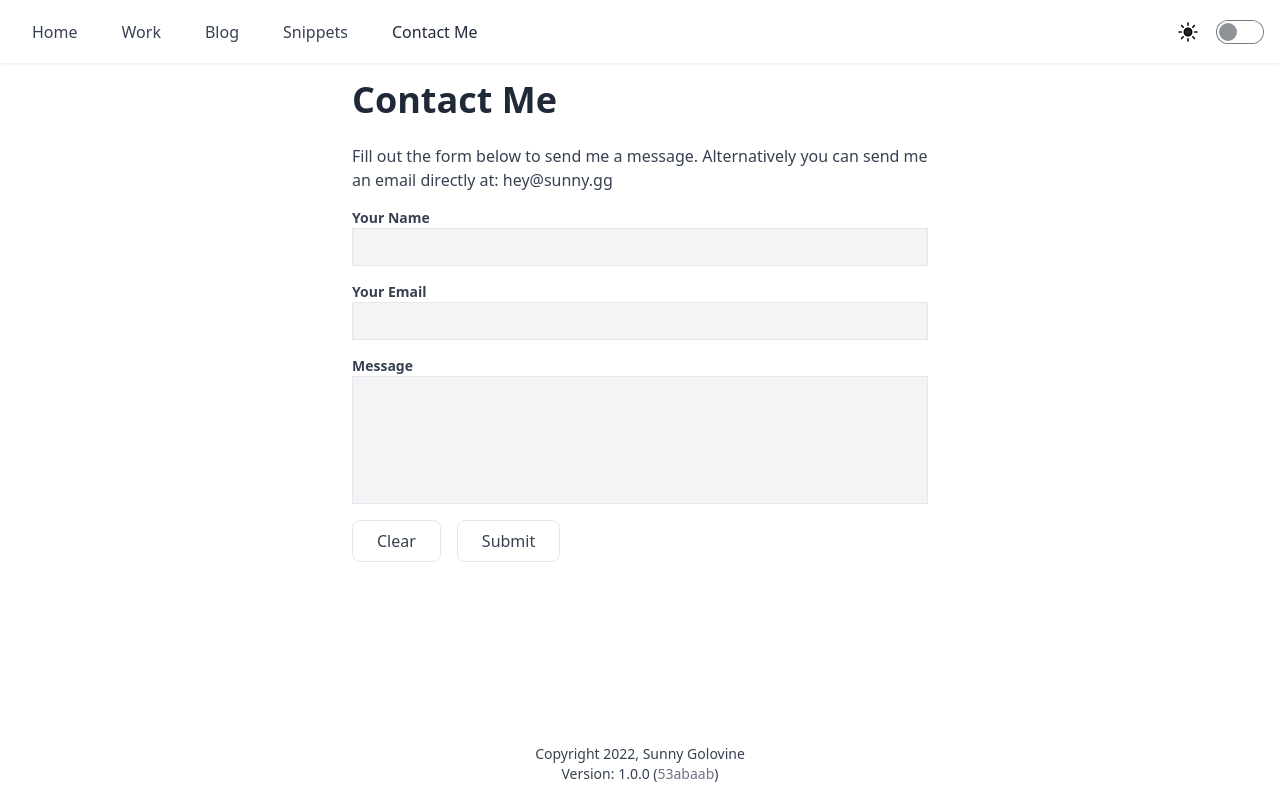
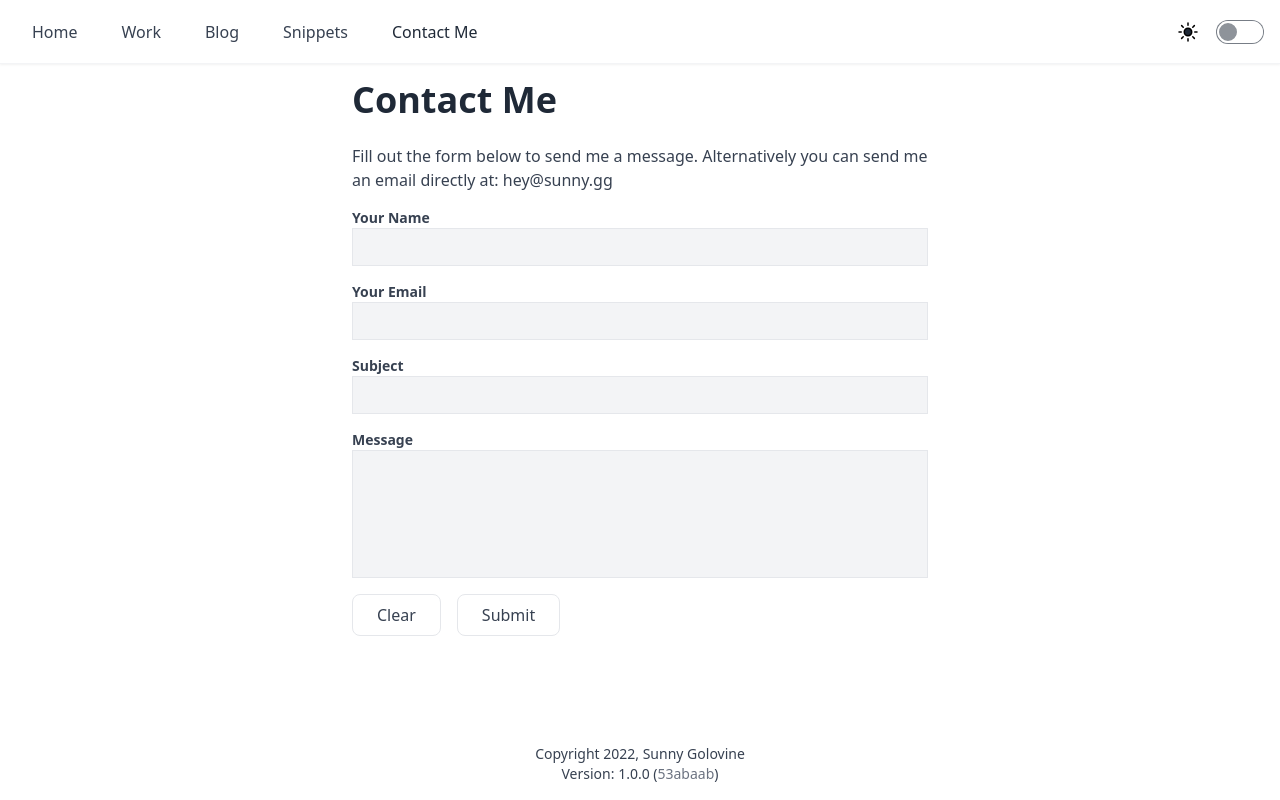
Before and after one commit to sgolovine/www-2022, a Next.js app: page /contact in a window 1280 px wide. Built offline with nearby package versions, Linux system fonts and the light colour scheme.

Commit message:
feat(contact): add form errors to UI

```diff
--- a/package.json
+++ b/package.json
@@ -30,6 +30,7 @@
     "@headlessui/react": "^1.7.2",
     "@sendgrid/mail": "^7.7.0",
     "@types/mapbox__rehype-prism": "^0.8.0",
+    "axios": "^0.27.2",
     "clsx": "^1.2.1",
     "daisyui": "^2.24.0",
     "dayjs": "^1.11.5",
@@ -62,6 +63,7 @@
     "@storybook/react": "^6.5.12",
     "@storybook/testing-library": "^0.0.13",
     "@tailwindcss/typography": "^0.5.7",
+    "@types/axios": "^0.14.0",
     "@types/glob": "^8.0.0",
     "@types/lodash.uniq": "^4.5.7",
     "@types/node": "^18.7.14",
--- /dev/null
+++ b/src/config/endpoints.ts
@@ -0,0 +1,3 @@
+export enum Endpoints {
+  SendEmail = "/.netlify/functions/send-email",
+}
--- /dev/null
+++ b/src/features/contact/ContactForm.classes.ts
@@ -0,0 +1,38 @@
+import clsx from "clsx"
+import { themeClasses } from "~/config/themeClasses"
+
+function makeStyles() {
+  const formSectionClasses = clsx("flex", "flex-col", "pb-4")
+  const formLabelClasses = clsx("text-sm", "font-bold", themeClasses.textColor)
+  const formInputClasses = clsx(
+    themeClasses.textColor,
+    "border",
+    "dark:border-slate-700",
+    "text-lg",
+    "py-1",
+    "px-2",
+    "bg-gray-100",
+    "dark:bg-slate-800"
+  )
+
+  const formButtonClasses = clsx(
+    themeClasses.buttonColor,
+    "py-2",
+    "px-6",
+    "border",
+    "dark:border-slate-700",
+    "rounded-lg"
+  )
+
+  const errorClasses = clsx("text-red-500", "font-medium", "text-sm")
+
+  return {
+    formSectionClasses,
+    formLabelClasses,
+    formInputClasses,
+    formButtonClasses,
+    errorClasses,
+  }
+}
+
+export default makeStyles
--- a/src/features/contact/ContactForm.tsx
+++ b/src/features/contact/ContactForm.tsx
@@ -1,83 +1,109 @@
 import clsx from "clsx"
 import { themeClasses } from "~/config/themeClasses"
 import { useContactForm } from "./useContactForm"
+import makeStyles from "./ContactForm.classes"
+import labels from "~/labels.json"
 
 interface Props {}
 
-const formSectionClasses = clsx("flex", "flex-col", "pb-4")
-const formLabelClasses = clsx("text-sm", "font-bold", themeClasses.textColor)
-const formInputClasses = clsx(
-  themeClasses.textColor,
-  "border",
-  "dark:border-slate-700",
-  "text-lg",
-  "py-1",
-  "px-2",
-  "bg-gray-100",
-  "dark:bg-slate-800"
-)
-
-const formButtonClasses = clsx(
-  themeClasses.buttonColor,
-  "py-2",
-  "px-6",
-  "border",
-  "dark:border-slate-700",
-  "rounded-lg"
-)
+enum FieldIds {
+  name = "name",
+  email = "email",
+  subject = "subject",
+  message = "message",
+}
 
 export const ContactForm: React.FC<Props> = ({}) => {
   const contactForm = useContactForm()
 
+  const {
+    formSectionClasses,
+    formLabelClasses,
+    formInputClasses,
+    formButtonClasses,
+    errorClasses,
+  } = makeStyles()
+
   return (
     <>
       <span className={formSectionClasses}>
-        <label className={formLabelClasses} htmlFor="name">
-          Your Name
+        <label className={formLabelClasses} htmlFor={FieldIds.name}>
+          {labels.contactPage.labels.name}
         </label>
         <input
           className={formInputClasses}
-          id="name"
+          id={FieldIds.name}
           type="text"
           required
           value={contactForm.state.name}
           onChange={e => contactForm.setField("name", e.target.value)}
         />
+        {contactForm.errors.name && (
+          <p className={errorClasses}>{labels.contactPage.errors.name}</p>
+        )}
       </span>
       <span className={formSectionClasses}>
-        <label className={formLabelClasses} htmlFor="email">
-          Your Email
+        <label className={formLabelClasses} htmlFor={FieldIds.email}>
+          {labels.contactPage.labels.email}
         </label>
         <input
-          id="email"
+          id={FieldIds.email}
           type="email"
           required
           className={formInputClasses}
           value={contactForm.state.email}
           onChange={e => contactForm.setField("email", e.target.value)}
         />
+        {contactForm.errors.email && (
+          <p className={errorClasses}>{labels.contactPage.errors.email}</p>
+        )}
       </span>
+
       <span className={formSectionClasses}>
-        <label className={formLabelClasses} htmlFor="message">
-          Message
+        <label className={formLabelClasses} htmlFor={FieldIds.subject}>
+          {labels.contactPage.labels.subject}
+        </label>
+        <input
+          id={FieldIds.subject}
+          type="text"
+          required
+          className={formInputClasses}
+          value={contactForm.state.subject}
+          onChange={e => contactForm.setField("subject", e.target.value)}
+        />
+        {contactForm.errors.subject && (
+          <p className={errorClasses}>{labels.contactPage.errors.subject}</p>
+        )}
+      </span>
+
+      <span className={formSectionClasses}>
+        <label className={formLabelClasses} htmlFor={FieldIds.message}>
+          {labels.contactPage.labels.message}
         </label>
         <textarea
-          id="message"
+          id={FieldIds.message}
           required
           className={clsx(formInputClasses, "h-32", "resize-none")}
           value={contactForm.state.message}
           onChange={e => contactForm.setField("message", e.target.value)}
         />
+        {contactForm.errors.message && (
+          <p className={errorClasses}>{labels.contactPage.errors.message}</p>
+        )}
       </span>
       <span className="flex flex-row gap-4">
         <button className={formButtonClasses} onClick={contactForm.handleClear}>
-          <p className={themeClasses.textColor}>Clear</p>
+          <p className={themeClasses.textColor}>
+            {labels.contactPage.buttons.clear}
+          </p>
         </button>
         <button
           className={formButtonClasses}
           onClick={contactForm.handleSubmit}
         >
-          <p className={themeClasses.textColor}>Submit</p>
+          <p className={themeClasses.textColor}>
+            {labels.contactPage.buttons.submit}
+          </p>
         </button>
       </span>
     </>
--- a/src/features/contact/useContactForm.ts
+++ b/src/features/contact/useContactForm.ts
@@ -6,7 +6,7 @@ const logger = new AppLogger({
   prefix: "useContactForm",
 })
 
-type FormKeys = "name" | "email" | "message"
+type FormKeys = "name" | "email" | "subject" | "message"
 
 type FormState = Record<FormKeys, string>
 
@@ -16,12 +16,14 @@ const initialState: FormState = {
   name: "",
   email: "",
   message: "",
+  subject: "",
 }
 
 const initialFormErrorState: FormErrors = {
   name: false,
   email: false,
   message: false,
+  subject: false,
 }
 
 function validateText(input: string): boolean {
@@ -44,6 +46,7 @@ export const useContactForm = () => {
 
   const handleSubmit = () => {
     const isNameValid = validateText(form.name)
+    const isSubjectValid = validateText(form.subject)
     const isEmailValid = validateEmail(form.email)
     const isMessageValid = validateText(form.message)
     if (isNameValid && isEmailValid && isMessageValid) {
@@ -53,6 +56,7 @@ export const useContactForm = () => {
         name: isNameValid,
         email: isEmailValid,
         message: isMessageValid,
+        subject: isSubjectValid,
       })
     }
   }
--- a/src/labels.json
+++ b/src/labels.json
@@ -65,5 +65,25 @@
     "copyright": "Copyright",
     "author": "Sunny Golovine",
     "version": "Version"
+  },
+  "contactPage": {
+    "labels": {
+      "name": "Your Name",
+      "email": "Your Email",
+      "subject": "Subject",
+      "message": "Message"
+    },
+    "errors": {
+      "name": "Name is required",
+      "email": "Email is required",
+      "subject": "Subject is required",
+      "message": "Message is required"
+    },
+    "buttons": {
+      "clear": "Clear",
+      "submit": "Submit"
+    },
+    "sendError": "An error occurred sending your message",
+    "sendSuccess": "Successfully sent message. Check your inbox for a copy of the message."
   }
 }
--- /dev/null
+++ b/src/services/sendMessage.ts
@@ -0,0 +1,25 @@
+import axios from "axios"
+import { Endpoints } from "~/config/endpoints"
+
+type Body = Record<"name" | "email" | "subject" | "message", string>
+
+type Return = Promise<{
+  statusCode: number
+  message: string
+}>
+
+export async function sendMessage(body: Body): Return {
+  if (process.env.NODE_ENV === "development") {
+    return Promise.resolve({
+      statusCode: 200,
+      message: "Mock Success!",
+    })
+  }
+
+  const resp = await axios.post(Endpoints.SendEmail, body)
+
+  return {
+    statusCode: resp?.data?.statusCode,
+    message: resp?.data?.message,
+  }
+}
```
Also changed, not shown: 1 other file (tests, documents, lock files or other folders).
